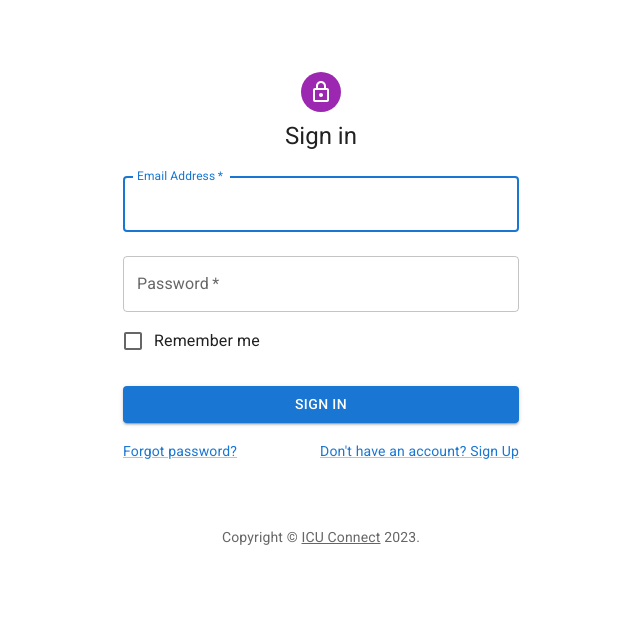
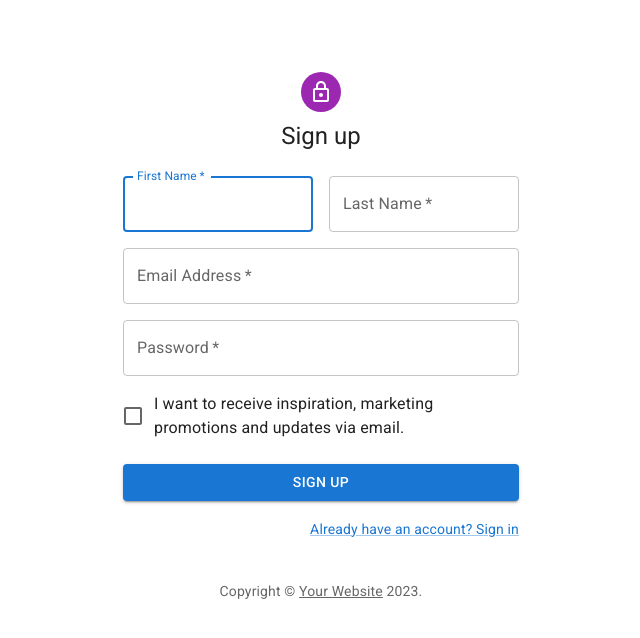
Before and after one commit to The-Agile-Avengers/icu-connect-frontend, a React (Create React App) app: page /singUp in a window 1280 px wide. Shown: the top 638 px of the page, without its empty margins (319-959 px from the left). Built offline with nearby package versions, Linux system fonts and the light colour scheme.

Commit message:
feat: add signUp page

```diff
--- a/package.json
+++ b/package.json
@@ -12,6 +12,7 @@
     "react": "latest",
     "react-dom": "latest",
     "react-hook-form": "^7.43.5",
+    "react-router-dom": "^6.9.0",
     "react-scripts": "latest",
     "typescript": "latest"
   },
--- a/src/App.tsx
+++ b/src/App.tsx
@@ -5,6 +5,7 @@ import Box from '@mui/material/Box';
 import Link from '@mui/material/Link';
 import ProTip from './ProTip';
 import SignIn from './components/LoginForm';
+import SignUp from './components/SignUpForm';
 
 function Copyright() {
   return (
@@ -22,7 +23,7 @@ export default function App() {
   return (
     <Container maxWidth="sm">
       <Box sx={{ my: 4 }}>
-        <SignIn/>
+        <SignUp/>
       </Box>
     </Container>
   );
--- /dev/null
+++ b/src/components/SignUpForm.tsx
@@ -0,0 +1,131 @@
+import * as React from 'react';
+import Avatar from '@mui/material/Avatar';
+import Button from '@mui/material/Button';
+import CssBaseline from '@mui/material/CssBaseline';
+import TextField from '@mui/material/TextField';
+import FormControlLabel from '@mui/material/FormControlLabel';
+import Checkbox from '@mui/material/Checkbox';
+import Link from '@mui/material/Link';
+import Grid from '@mui/material/Grid';
+import Box from '@mui/material/Box';
+import LockOutlinedIcon from '@mui/icons-material/LockOutlined';
+import Typography from '@mui/material/Typography';
+import Container from '@mui/material/Container';
+import { createTheme, ThemeProvider } from '@mui/material/styles';
+
+function Copyright(props: any) {
+  return (
+    <Typography variant="body2" color="text.secondary" align="center" {...props}>
+      {'Copyright © '}
+      <Link color="inherit" href="https://mui.com/">
+        Your Website
+      </Link>{' '}
+      {new Date().getFullYear()}
+      {'.'}
+    </Typography>
+  );
+}
+
+const theme = createTheme();
+
+export default function SignUp() {
+  const handleSubmit = (event: React.FormEvent<HTMLFormElement>) => {
+    event.preventDefault();
+    const data = new FormData(event.currentTarget);
+    console.log({
+      email: data.get('email'),
+      password: data.get('password'),
+    });
+  };
+
+  return (
+    <ThemeProvider theme={theme}>
+      <Container component="main" maxWidth="xs">
+        <CssBaseline />
+        <Box
+          sx={{
+            marginTop: 8,
+            display: 'flex',
+            flexDirection: 'column',
+            alignItems: 'center',
+          }}
+        >
+          <Avatar sx={{ m: 1, bgcolor: 'secondary.main' }}>
+            <LockOutlinedIcon />
+          </Avatar>
+          <Typography component="h1" variant="h5">
+            Sign up
+          </Typography>
+          <Box component="form" noValidate onSubmit={handleSubmit} sx={{ mt: 3 }}>
+            <Grid container spacing={2}>
+              <Grid item xs={12} sm={6}>
+                <TextField
+                  autoComplete="given-name"
+                  name="firstName"
+                  required
+                  fullWidth
+                  id="firstName"
+                  label="First Name"
+                  autoFocus
+                />
+              </Grid>
+              <Grid item xs={12} sm={6}>
+                <TextField
+                  required
+                  fullWidth
+                  id="lastName"
+                  label="Last Name"
+                  name="lastName"
+                  autoComplete="family-name"
+                />
+              </Grid>
+              <Grid item xs={12}>
+                <TextField
+                  required
+                  fullWidth
+                  id="email"
+                  label="Email Address"
+                  name="email"
+                  autoComplete="email"
+                />
+              </Grid>
+              <Grid item xs={12}>
+                <TextField
+                  required
+                  fullWidth
+                  name="password"
+                  label="Password"
+                  type="password"
+                  id="password"
+                  autoComplete="new-password"
+                />
+              </Grid>
+              <Grid item xs={12}>
+                <FormControlLabel
+                  control={<Checkbox value="allowExtraEmails" color="primary" />}
+                  label="I want to receive inspiration, marketing promotions and updates via email."
+                />
+              </Grid>
+            </Grid>
+            <Button
+              type="submit"
+              fullWidth
+              variant="contained"
+              sx={{ mt: 3, mb: 2 }}
+            >
+              Sign Up
+            </Button>
+            <Grid container justifyContent="flex-end">
+              <Grid item>
+                <Link href="#Sign" variant="body2">
+                  Already have an account? Sign in
+                </Link>
+              </Grid>
+            </Grid>
+          </Box>
+        </Box>
+        <Copyright sx={{ mt: 5 }} />
+      </Container>
+    </ThemeProvider>
+  );
+}
```
Also changed, not shown: src/components/rounting/AppRounter.tsx (added, +25 -0 lines), 1 other file (tests, documents, lock files or other folders).
